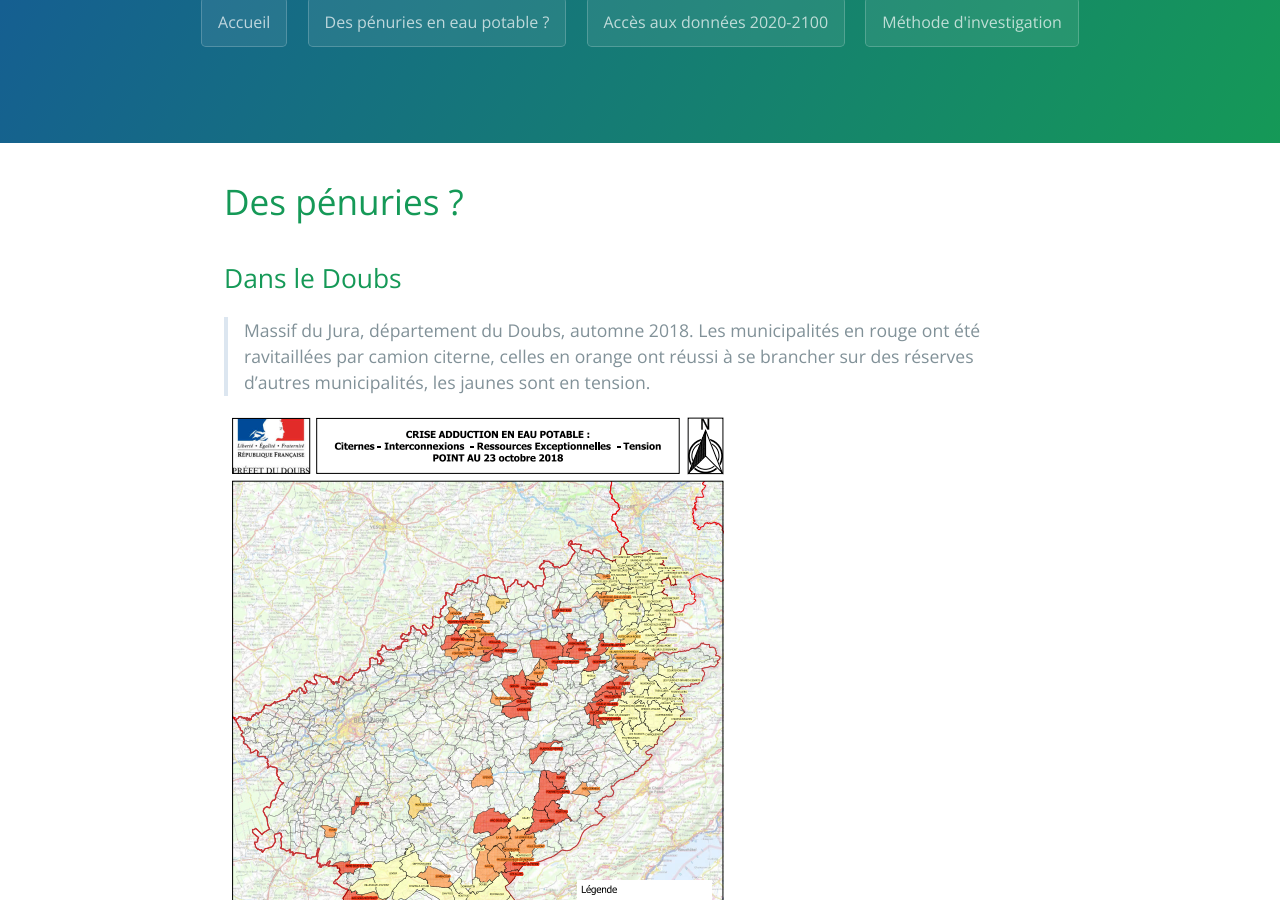
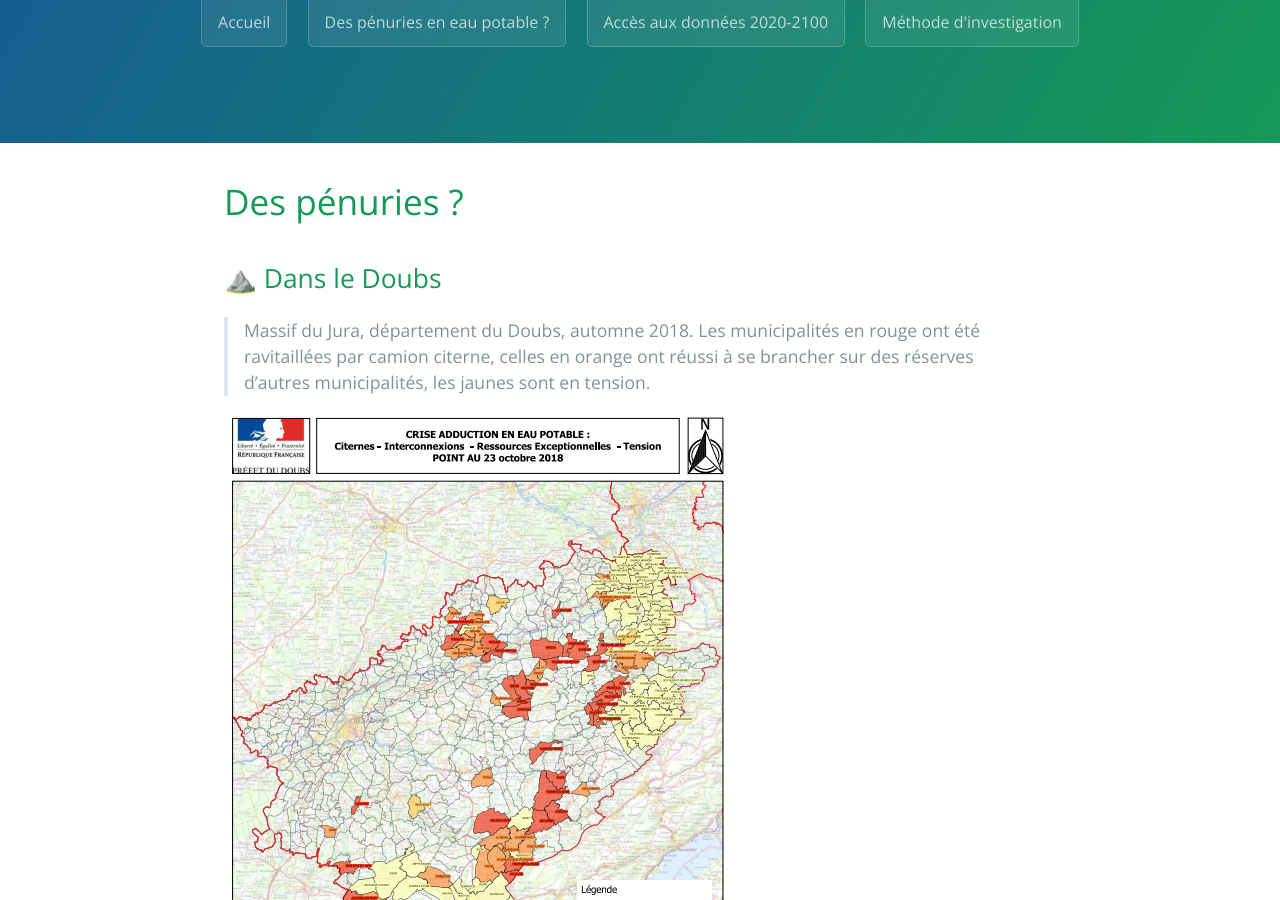
Before and after one commit to secheresses/Ancien-site, a Jekyll site: the page built from pages/risques-penurie-eau.md, in a window 1280 px wide and 900 px high, scrolled down 318 px. Built offline with Jekyll 4.4.1, drawn with Linux system fonts in a browser that asks for light colours.

```diff
--- a/pages/risques-penurie-eau.md
+++ b/pages/risques-penurie-eau.md
@@ -7,7 +7,7 @@ permalink: /risques-penurie-eau
 
 # Des pénuries ?
 
-##  Dans le Doubs
+##  ⛰️ Dans le Doubs
 > Massif du Jura, département du Doubs, automne 2018.
 Les municipalités en rouge ont été ravitaillées par camion citerne, celles en orange ont réussi à se brancher sur des réserves d'autres municipalités, les jaunes sont en tension.
 
```
